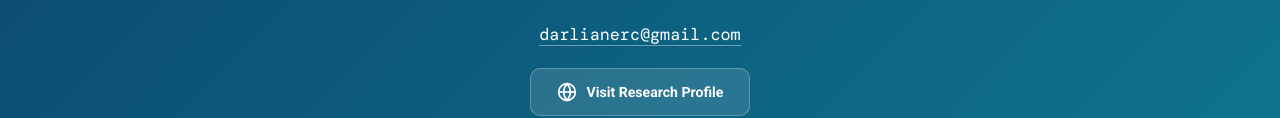
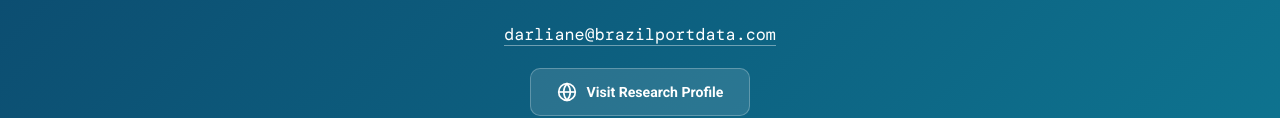
Before and after one commit to darlianecunha/brazildata, a plain HTML site: page index.html in a window 1280 px wide. Shown: the part 1953-2071 px from the top of the page. Drawn offline with nearby package versions, Linux system fonts and the light colour scheme.

Commit message:
Add files via upload

```diff
--- a/index.html
+++ b/index.html
@@ -474,7 +474,7 @@
     <h2>Interested in Brazilian Port Data?</h2>
     <p>Whether you represent a port authority, maritime organisation, or research institution, we welcome collaboration and data-sharing partnerships.</p>
     <p style="color: rgba(255,255,255,0.85); font-size: 1.05rem; font-family: 'DM Mono'; margin-bottom: 20px;">
-      <a href="mailto:darlianerc@gmail.com" style="color: white; text-decoration: none; border-bottom: 1px solid rgba(255,255,255,0.4);">darlianerc@gmail.com</a>
+      <a href="mailto:darliane@brazilportdata.com" style="color: white; text-decoration: none; border-bottom: 1px solid rgba(255,255,255,0.4);">darliane@brazilportdata.com</a>
     </p>
     <div class="contact-btns">
       <a href="https://www.darlianecunha.com" target="_blank" class="contact-btn secondary">
```
